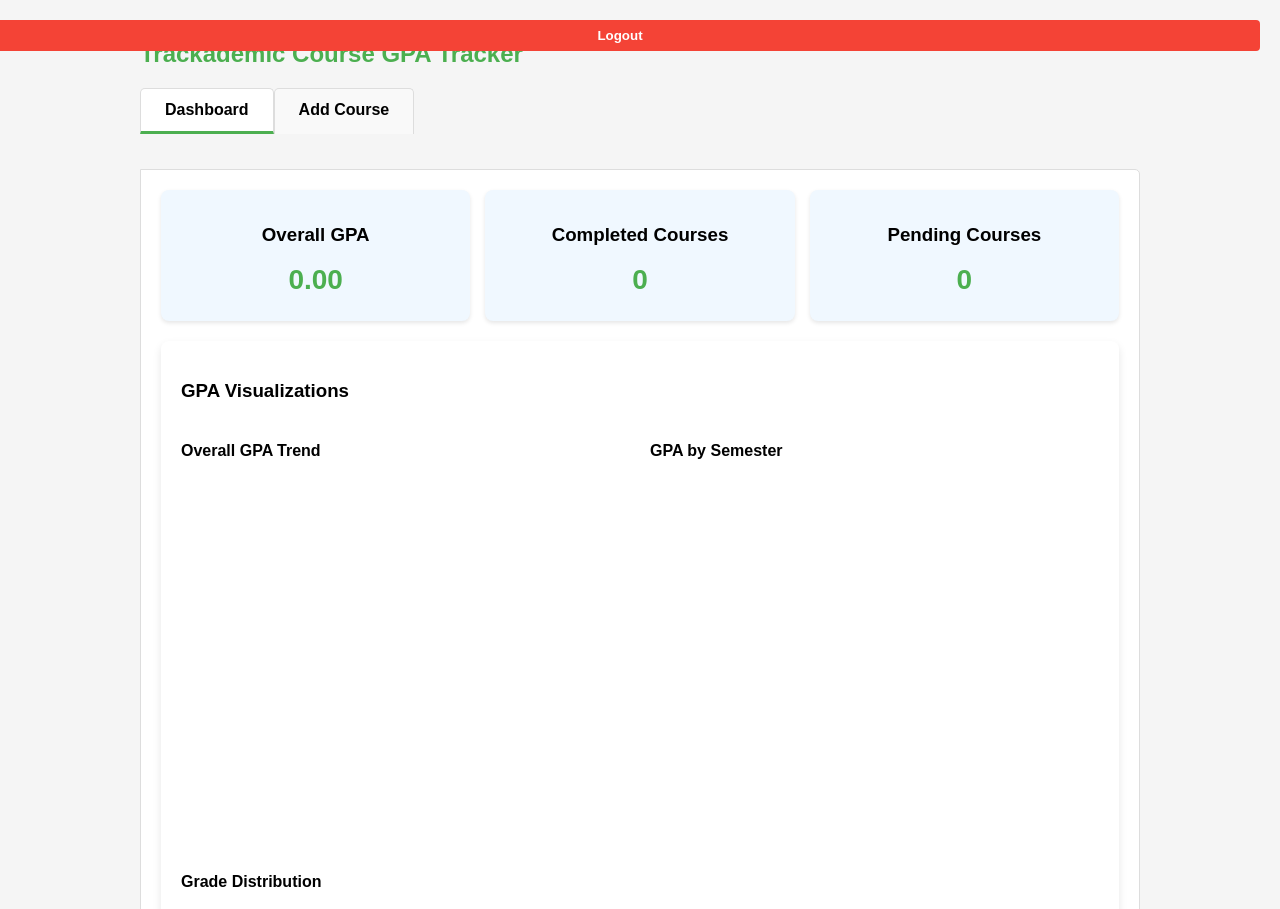
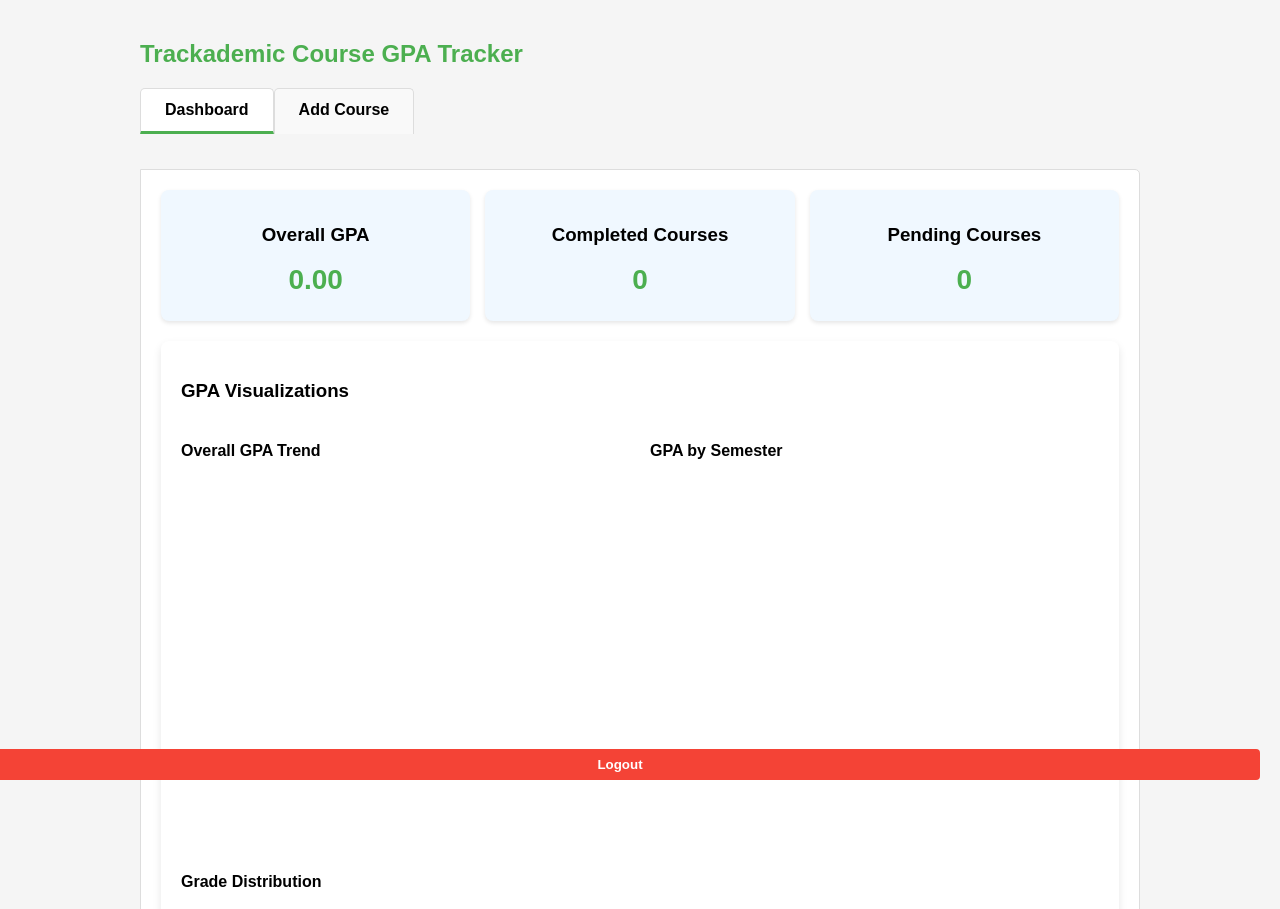
Before and after one commit to VGuys/VGuys-Trackademic-V2, a website: page index.html in a window 1280 px wide. Shown: the top 909 px of the page. Drawn offline with nearby package versions, Linux system fonts and the light colour scheme; no server answers; sample sign-in values are in the browser's storage.

Commit message:
Update index.html

```diff
--- a/index.html
+++ b/index.html
@@ -167,7 +167,7 @@
     }
     .logout-btn {
       position: absolute;
-      top: 20px;
+      bottom: 20px;
       right: 20px;
       padding: 8px 16px;
       background-color: #f44336;
```
